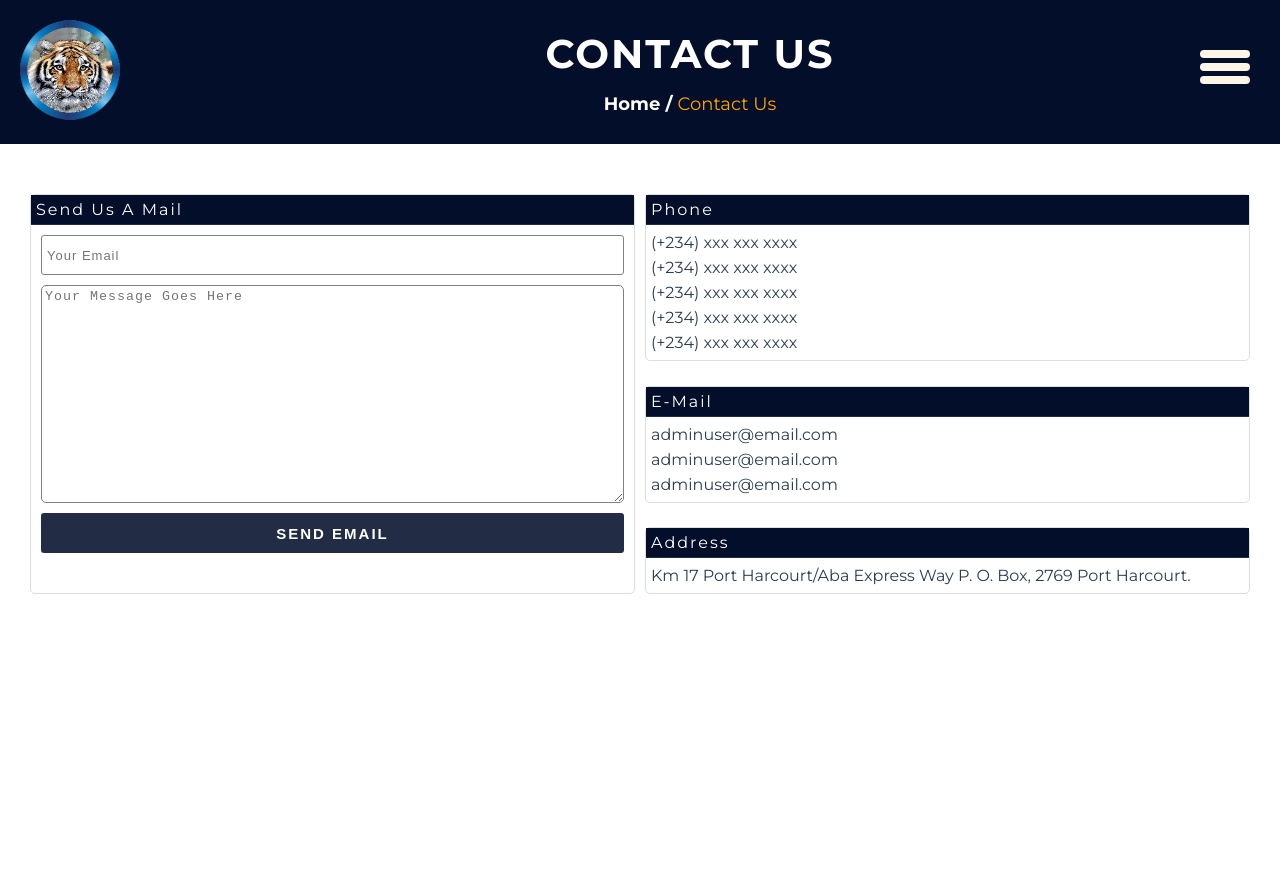
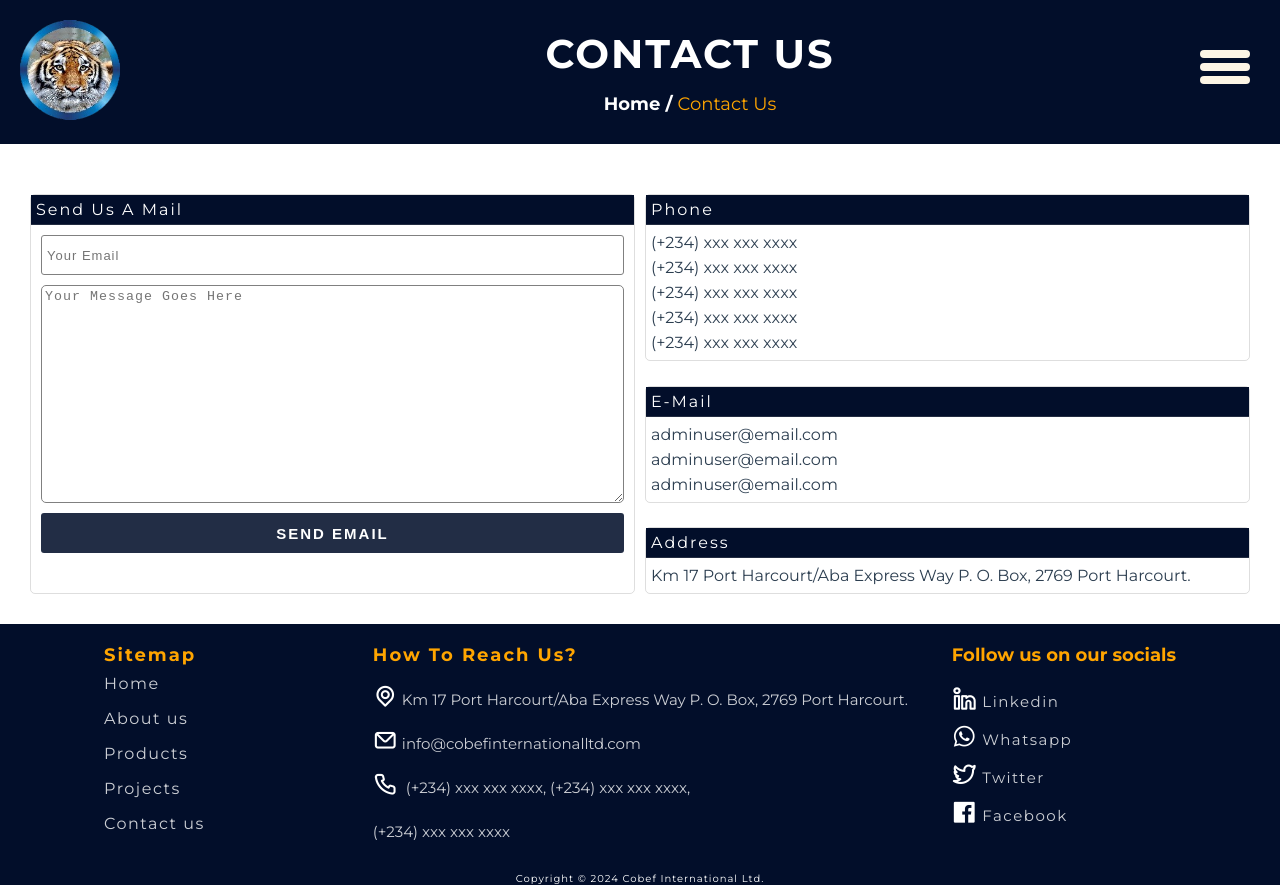
Before and after one commit to utibeinyangetuk/cobef, a Vue app: page /contact in a window 1280 px wide. Before the commit the page ends 800 px from the top, so only its background shows below. Built offline with nearby package versions, Linux system fonts and the light colour scheme.

Commit message:
added footer

```diff
--- a/src/views/ContactUs.vue
+++ b/src/views/ContactUs.vue
@@ -36,10 +36,12 @@
 			</div>
 		</div>
 	</section>
+	<Footer />
 </template>
 
 <script setup>
 	import Currentpage from '../components/CurrentPage.vue';
+import Footer from '@/components/Footer.vue';
 </script>
 
 <style scoped>
```
